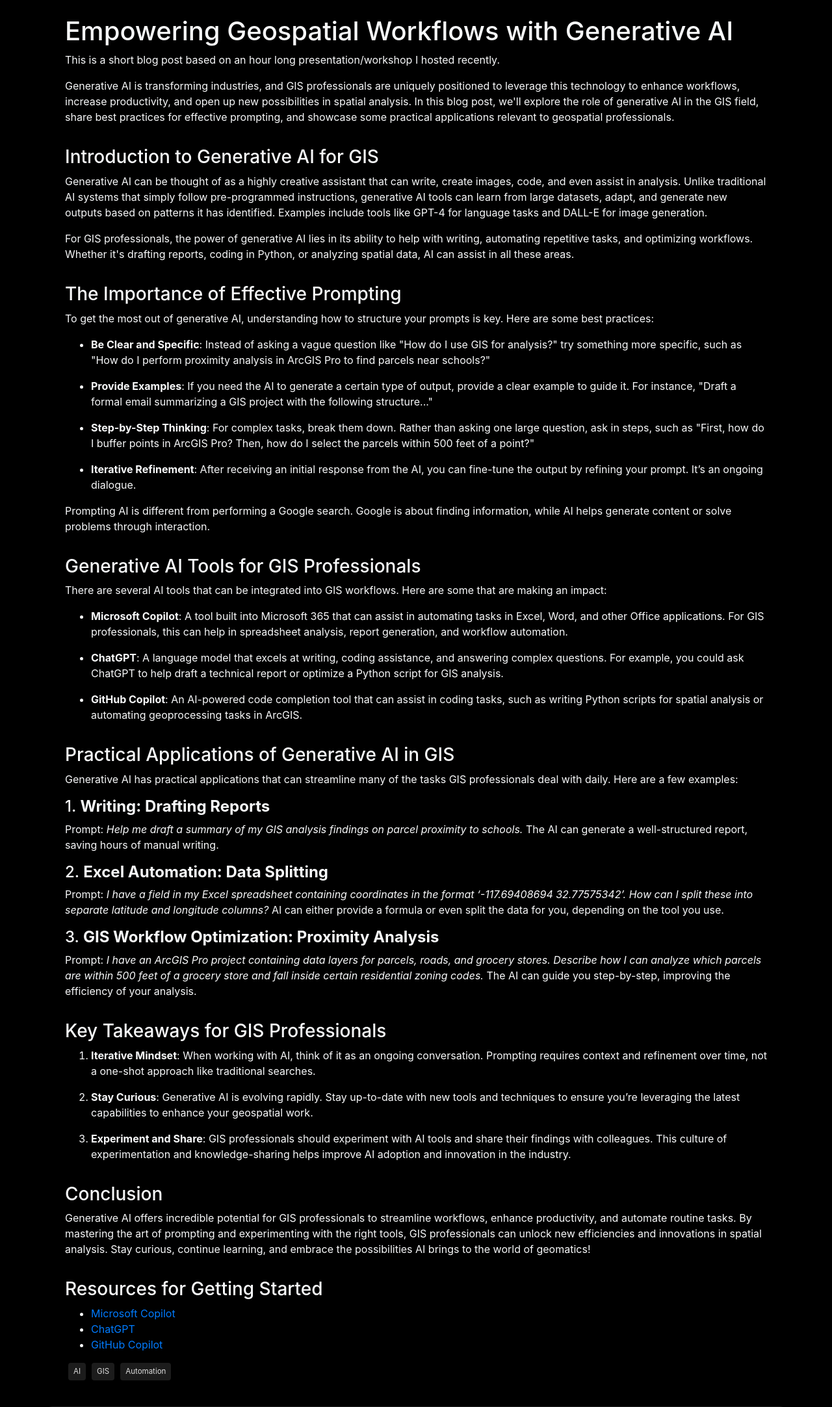
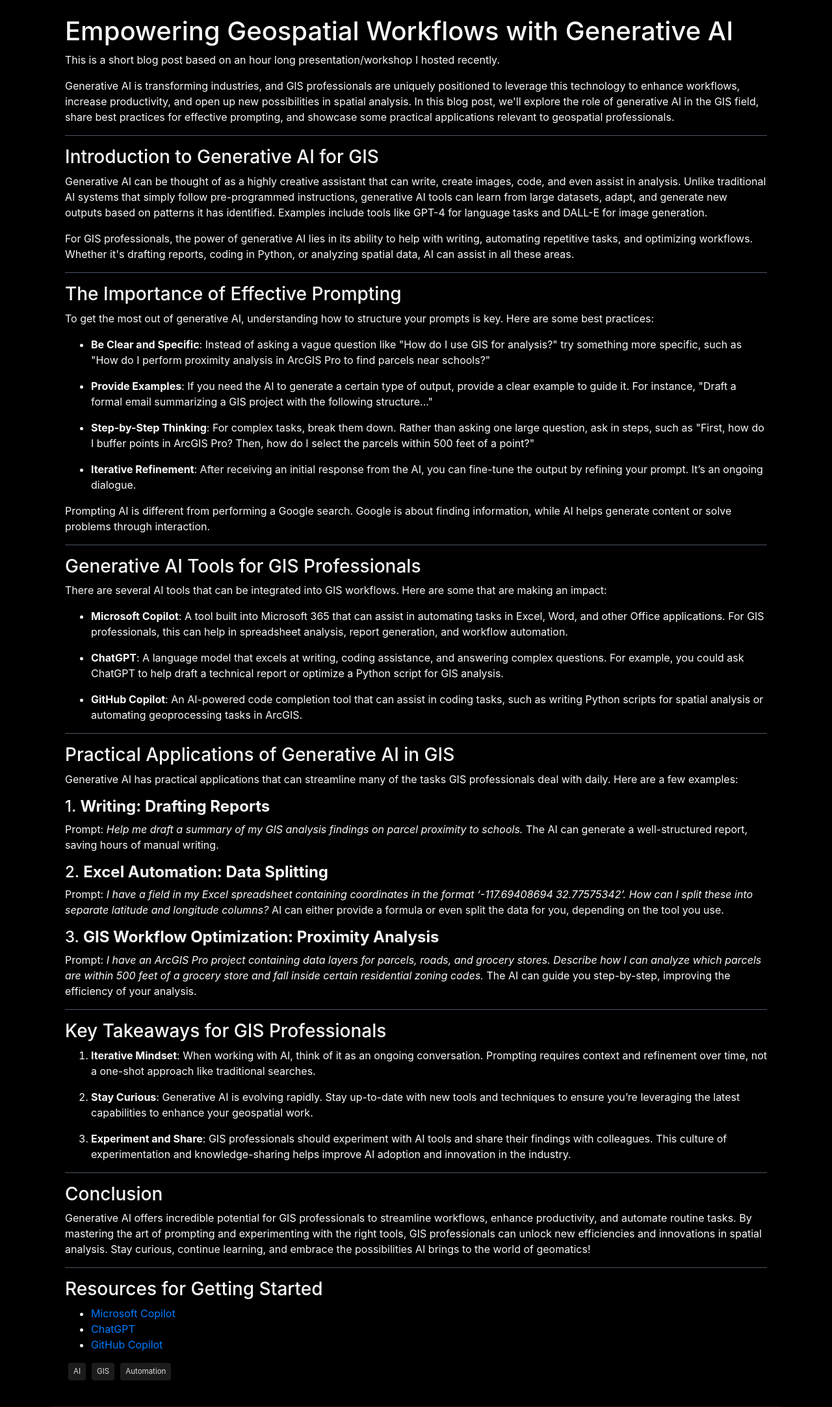
Before and after one commit to danmaps/danmaps.github.io, a Flask app: a page that uses templates/base.html in a window 1280 px wide. Shown: the part 110-2275 px from the top of the page at 65% size. Run offline with Flask 3, Linux system fonts and the light colour scheme; some libraries are stand-ins or nearby versions.

Commit message:
fix hr and â€˜

```diff
--- a/app.py
+++ b/app.py
@@ -149,8 +149,10 @@ def post(post_name):
         # various replacements to clean up output from chatgpt
         # replace â€™ with ' in html_content to fix issue where '’' shows up in html as 'â€™'
         html_content = html_content.replace('â€™', '\'')
+        html_content = html_content.replace('\\n---\\n', '\\n<hr>')
         html_content = html_content.replace('---', '—')
         html_content = html_content.replace('â€”', '—')
+        html_content = html_content.replace('â€˜', '\'')
 
         # Include the CSS for Pygments
         formatter = HtmlFormatter(style='monokai', full=True, cssclass='codehilite')
--- a/static/styles.css
+++ b/static/styles.css
@@ -220,3 +220,7 @@ th {
     background-color: #000 !important;
 
 }
+
+hr {
+    border-top: 1px solid #4b5563;
+}
```
